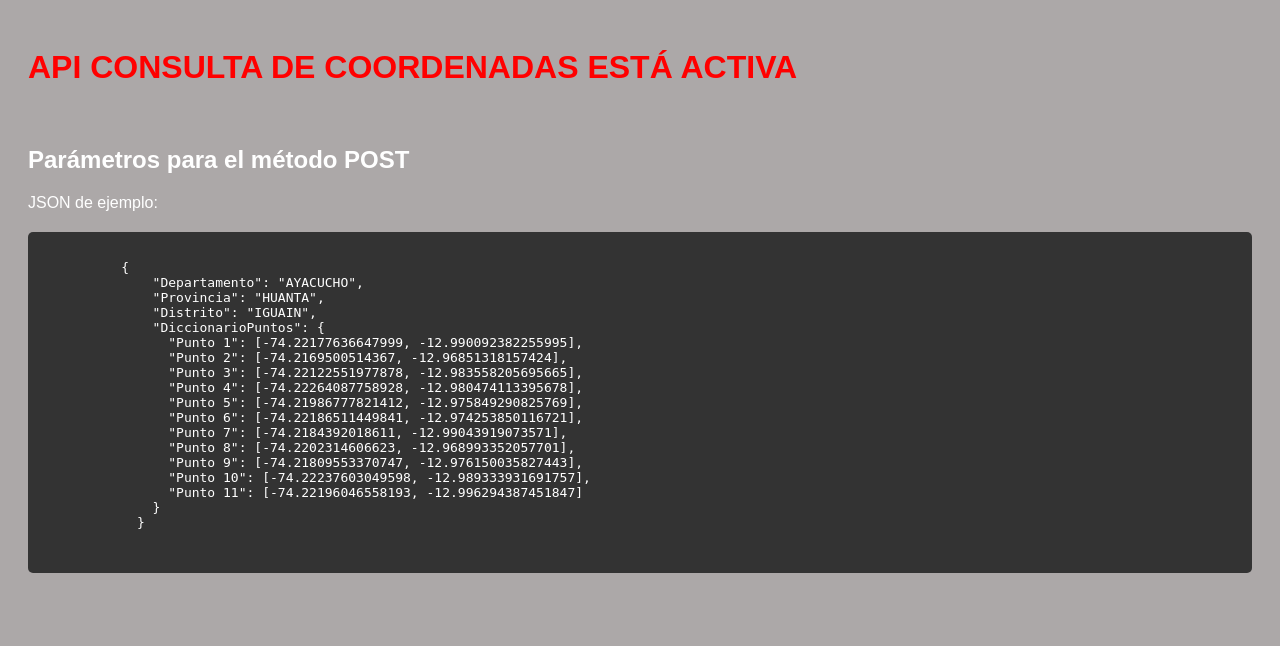
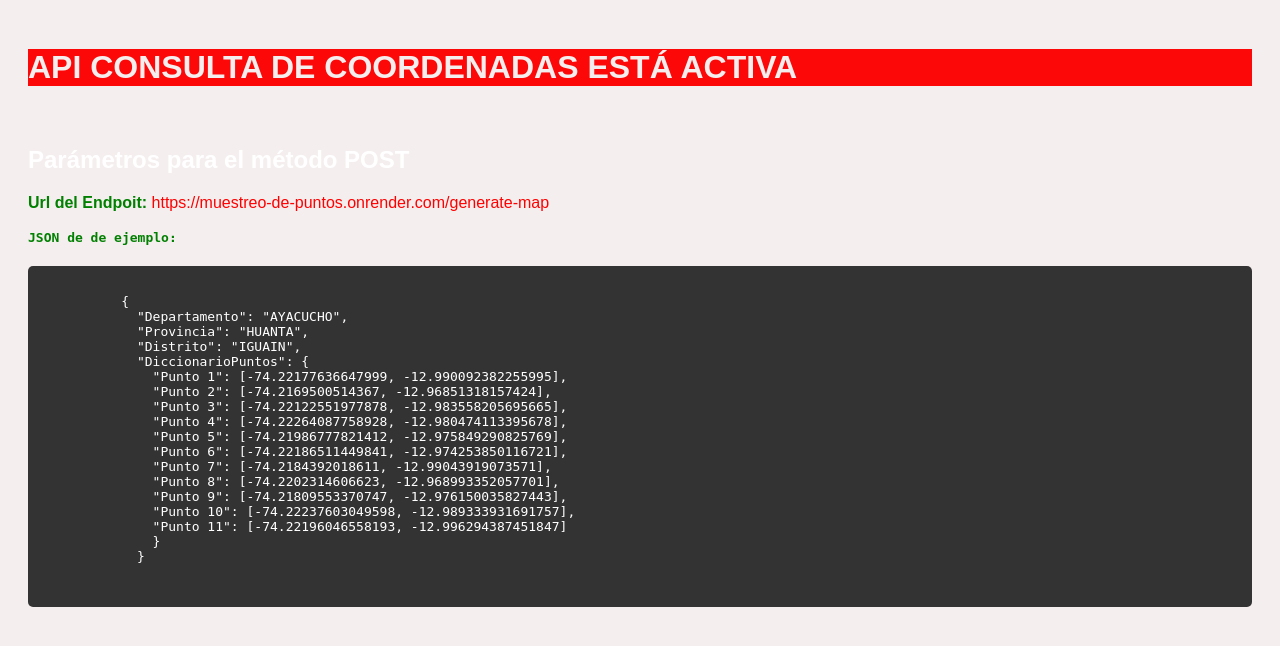
Before and after one commit to H-enrique2013/Muestreo_de_Puntos, a Flask app: page / in a window 1280 px wide. Shown: the top 646 px of the page. Run offline with Flask 3, Linux system fonts and the light colour scheme.

Commit message:
Nuevos cambios 1

```diff
--- a/templates/index.html
+++ b/templates/index.html
@@ -3,18 +3,20 @@
 <head>
     <meta charset="UTF-8">
     <meta name="viewport" content="width=device-width, initial-scale=1.0">
-    <title >API RENDER</title>
+    <title >API Render Coordinates</title>
     <style>
       body {
-          background-color: #aca8a8; /* Color de fondo oscuro */
+          background-color: #f5eeee; /* Color de fondo oscuro */
           color: white; /* Color de texto */
           font-family: Arial, sans-serif; /* Fuente del texto */
           padding: 20px; /* Espaciado interior */
       }
-      h1 {
-          color: red; /* Color rojo para el título principal */
+
+      .Titulo {
+        background-color: #fc0808;
+
       }
-      div {
+      .Contenido {
           background-color: #333; /* Color de fondo oscuro para el div */
           padding: 15px; /* Espaciado interior del div */
           margin-top: 20px; /* Margen superior */
@@ -26,11 +28,20 @@
   </style>
 </head>
 <body>
-    <h1>API CONSULTA DE COORDENADAS ESTÁ ACTIVA</h1>
+  <div class="Titulo">
+    <h1 style="color:#f5eeee">API CONSULTA DE COORDENADAS ESTÁ ACTIVA</h1>
+  </div>
     <br>
     <h2>Parámetros para el método POST</h2>
-    <p>JSON de ejemplo:</p>
-    <div>
+    <p>
+      <span style="color: green;font-weight: bold;">Url del Endpoit:</span>
+      <span style="color: red;">https://muestreo-de-puntos.onrender.com/generate-map</span>
+    </p>
+    <p>
+      <samp style="color: green;font-weight: bold;">JSON de de ejemplo:</samp>
+    </p>
+
+    <div class="Contenido">
       <pre>
           {
             "Departamento": "AYACUCHO",
```
Lines whose indentation alone changed are shown as unchanged.
